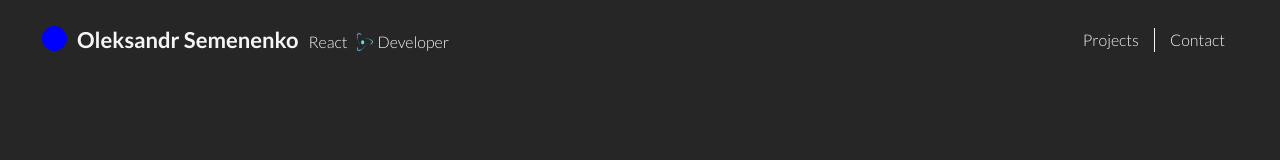
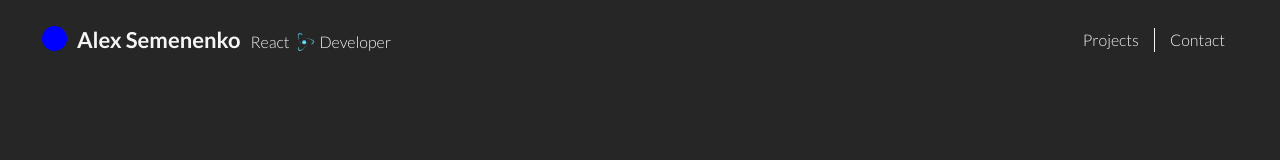
Before and after one commit to TheDeveloperAlex/the_dev_alex, a Next.js app: page / in a window 1280 px wide. Shown: the top 160 px of the page. Built offline with nearby package versions, Linux system fonts and the light colour scheme.

Commit message:
fix name

```diff
--- a/components/navBar/navBar.js
+++ b/components/navBar/navBar.js
@@ -62,7 +62,7 @@ export default function NavBar({ theme, setTheme }) {
         </button>
         <Link href={'/'} >
           <div className="nav-bar-link-name-wrapper" >
-            <span className="nav-bar-link-name" >Oleksandr Semenenko</span>
+            <span className="nav-bar-link-name" >Alex Semenenko</span>
             <span className="nav-bar-link-job" ><span style={{ marginRight: '5px' }} >React</span> <LogoReact /> <span style={{ marginLeft: '5px' }} >Developer</span></span>
           </div>
         </Link>
```
